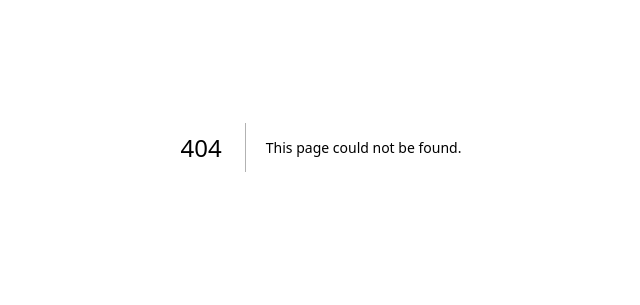
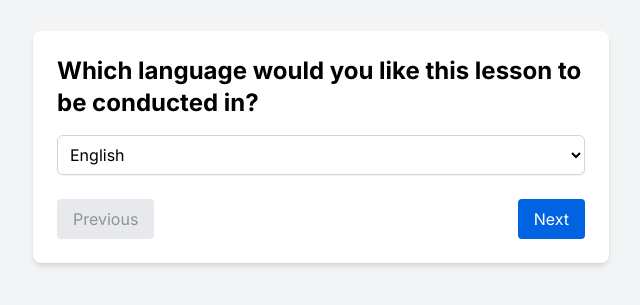
Before and after one commit to cherylwu834/dialogixAI, a Next.js app in the folder dialogix-ai/: page /quiz in a window 1280 px wide. Before the commit this address had no page. Shown: the part 253-558 px from the top of the page, without its empty margins (319-959 px from the left). Built offline with nearby package versions, Linux system fonts and the light colour scheme.

Commit message:
outline of quiz page

```diff
--- a/dialogix-ai/app/globals.css
+++ b/dialogix-ai/app/globals.css
@@ -31,3 +31,33 @@ body {
     text-wrap: balance;
   }
 }
+
+@keyframes slideIn {
+  from {
+    opacity: 0;
+    transform: translateX(-30px);
+  }
+  to {
+    opacity: 1;
+    transform: translateX(0);
+  }
+}
+
+@keyframes slideOut {
+  from {
+    opacity: 1;
+    transform: translateX(0);
+  }
+  to {
+    opacity: 0;
+    transform: translateX(30px);
+  }
+}
+
+.slideIn {
+  animation-name: slideIn;
+}
+
+.slideOut {
+  animation-name: slideOut;
+}
--- /dev/null
+++ b/dialogix-ai/app/quiz/page.js
@@ -0,0 +1,9 @@
+import Typeform from './typeform'
+
+export default function Quiz() {
+    return (
+        <main>
+            <Typeform />
+        </main>
+    )
+}
--- /dev/null
+++ b/dialogix-ai/app/quiz/typeform.js
@@ -0,0 +1,118 @@
+'use client'
+
+import { useState } from 'react'
+
+const questions = [
+    {
+        id: 1,
+        type: 'dropdown',
+        question: 'Which language would you like this lesson to be conducted in?',
+        options: ['English', 'Chinese', 'French'],
+    },
+    {
+        id: 2,
+        type: 'checkbox',
+        question: 'Which topic would you like to talk about?',
+        options: ['Technology', 'Art', 'Science', 'Food'],
+    },
+]
+
+export default function Form() {
+    const [currentQuestionIndex, setCurrentQuestionIndex] = useState(0)
+    const [answers, setAnswers] = useState({})
+    const [transitionState, setTransitionState] = useState('slideIn')
+
+    const handleNext = () => {
+        setTransitionState('slideOut')
+        // Wait for the animation to complete before changing the question.
+        setTimeout(() => {
+            setCurrentQuestionIndex(currentQuestionIndex + 1)
+            setTransitionState('slideIn')
+        }, 300) // This should match the animation-duration.
+    }
+
+    const handlePrevious = () => {
+        setCurrentQuestionIndex((prev) => (prev > 0 ? prev - 1 : 0))
+    }
+
+    const handleAnswerChange = (event) => {
+        const { name, value, checked, type } = event.target
+        const isCheckbox = type === 'checkbox'
+        const answerValue = isCheckbox ? checked : value
+
+        setAnswers((prev) => ({
+            ...prev,
+            [name]: isCheckbox ? { ...prev[name], [value]: answerValue } : answerValue,
+        }))
+        console.log(event.target)
+        console.log(answers)
+    }
+
+    const renderQuestionInput = (question) => {
+        switch (question.type) {
+            case 'dropdown':
+                return (
+                    <select
+                        name={String(question.id)}
+                        onChange={handleAnswerChange}
+                        className="focus:[#0063E2] mt-4 block w-full rounded-md border border-gray-300 bg-white p-2 shadow-sm focus:border-transparent focus:outline-none focus:ring-2"
+                        defaultValue=""
+                    >
+                        <option disabled>Select your option</option>
+                        {question.options.map((option) => (
+                            <option key={option} value={option}>
+                                {option}
+                            </option>
+                        ))}
+                    </select>
+                )
+            case 'checkbox':
+                return question.options.map((option) => (
+                    <div key={option} className="mt-2 flex items-center">
+                        <input
+                            type="checkbox"
+                            id={`${question.id}-${option}`}
+                            name={String(question.id)}
+                            value={option}
+                            onChange={handleAnswerChange}
+                            className="h-4 w-4 rounded border-gray-300 text-[#0063E2] focus:ring-[#0063E2]"
+                        />
+                        <label htmlFor={`${question.id}-${option}`} className="ml-2 block text-sm text-gray-900">
+                            {option}
+                        </label>
+                    </div>
+                ))
+            default:
+                return null
+        }
+    }
+
+    return (
+        <div className="flex min-h-screen flex-col items-center justify-center bg-gray-100 p-4">
+            <div className={`w-full max-w-xl rounded-lg bg-white p-6 shadow-md ${transitionState}`} style={{ animationDuration: '0.3s' }}>
+                <div className={`question text-2xl font-bold text-black`}>{questions[currentQuestionIndex].question}</div>
+                <form className="mt-4">
+                    {renderQuestionInput(questions[currentQuestionIndex])}
+                    <div className="mt-6 flex justify-between">
+                        <button
+                            type="button"
+                            onClick={handlePrevious}
+                            className="rounded bg-gray-300 px-4 py-2 text-gray-800 hover:bg-gray-400 disabled:opacity-50"
+                            disabled={currentQuestionIndex === 0}
+                        >
+                            Previous
+                        </button>
+                        <button
+                            type="button"
+                            onClick={handleNext}
+                            className="rounded bg-[#0063E2] px-4 py-2 text-white hover:bg-[#337BFF] disabled:opacity-50"
+                            disabled={currentQuestionIndex === questions.length - 1}
+                        >
+                            Next
+                        </button>
+                    </div>
+                </form>
+            </div>
+        </div>
+    )
+}
```
